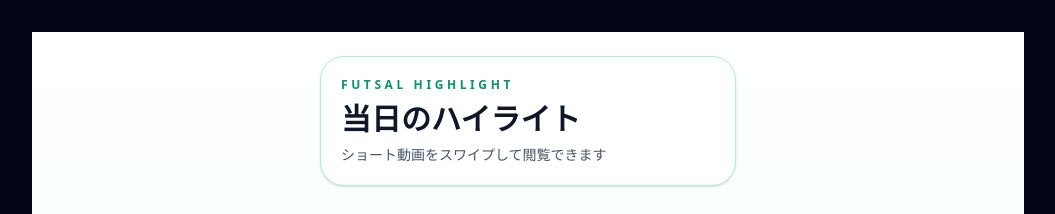
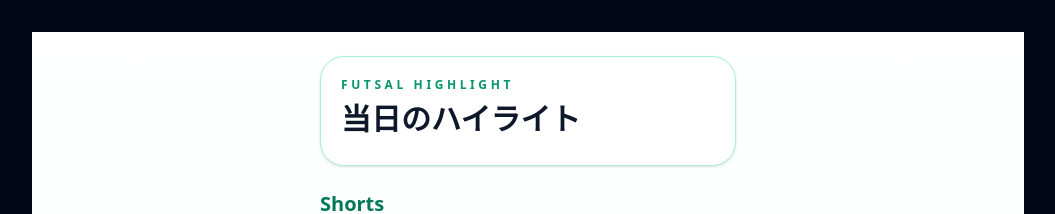
Before and after one commit to beep-Check/futsal-highlight, a Next.js app: page / in a window 1280 px wide. Shown: the top 214 px of the page, without its empty margins (112-1167 px from the left). Built offline with nearby package versions, Linux system fonts and the light colour scheme.

Commit message:
Update highlight video app

```diff
--- a/src/app/page.tsx
+++ b/src/app/page.tsx
@@ -46,7 +46,7 @@ export default function Page() {
           </h1>
 
           <p className="mt-2 text-sm text-slate-600">
-            ショート動画をスワイプして閲覧できます
+
           </p>
         </div>
 
```
